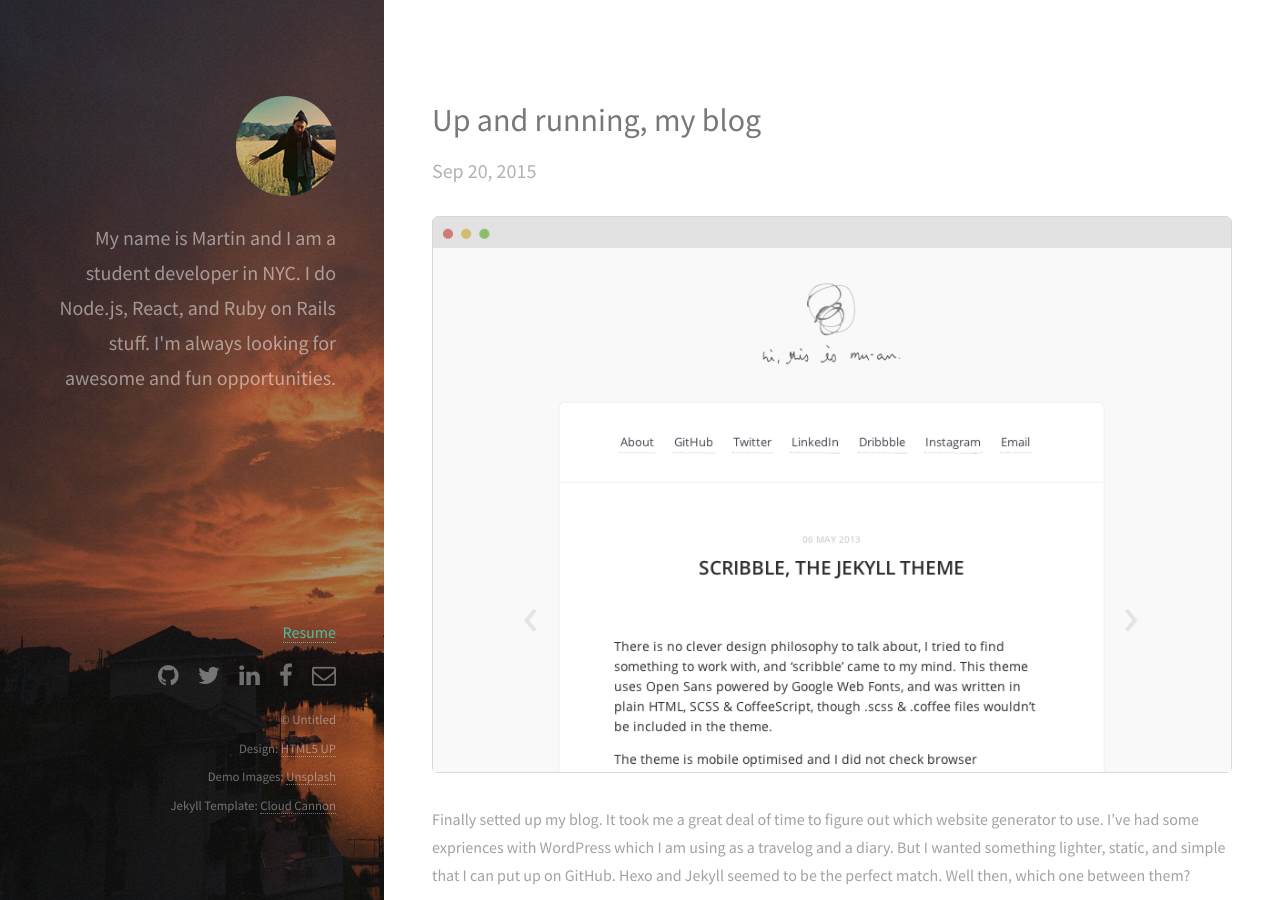
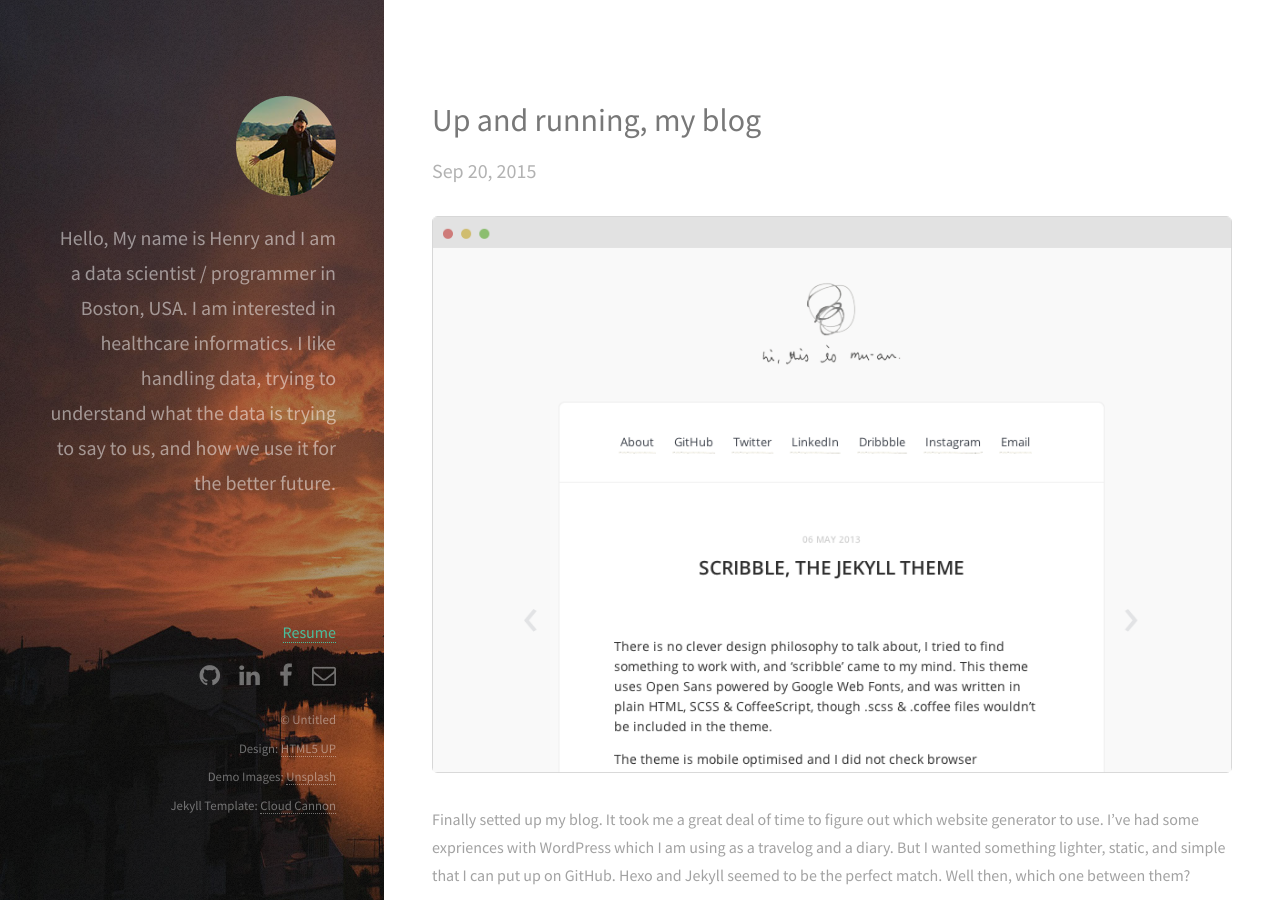
Before and after one commit to hy1001/hy1001.github.io, a Jekyll site: the page built from _posts/2015-09-20-up-and-running-my-blog.markdown, in a window 1280 px wide and 900 px high. Built offline with Jekyll 4.4.1, drawn with Linux system fonts in a browser that asks for light colours.

Commit message:
a little modification

```diff
--- a/_config.yml
+++ b/_config.yml
@@ -1,24 +1,24 @@
 # Site settings
 
-title: martinpark # Title of your site
-email: sp3005@nyu.edu # Your contant email
+title: henry_paik # Title of your site
+email: henry.paik@gmail.com # Your contant email
 
 description: > # this means to ignore newlines until "baseurl:"
   Write an awesome description for your new site here. You can edit this
   line in _config.yml. It will appear in your document head meta (for
   Google search results) and in your feed.xml site description.
 baseurl: "" # the subpath of your site, e.g. /blog/
-url: "http://outpark.github.io" # the base hostname & protocol for your site
+url: "http://hy1001.github.io" # the base hostname & protocol for your site
 
 # Social links.
 # Replace the word 'example' with your username if you want to include the icon in the left sidebar
 # Delete the word 'example' if you don't want to include the icon in the left sidebar
 
-twitter_username:     outpark  # Replace this with your Twitter username
-github_username:      outpark  # Replace this with your GitHub username
-linkedin_username:    seongsoonpark  # Replace this with your LinkedIn username
+#twitter_username:     outpark  # Replace this with your Twitter username
+github_username:      hy1001  # Replace this with your GitHub username
+linkedin_username:    hpaik  # Replace this with your LinkedIn username
 # google_plus_username: example  # Replace this with your Google+ username
-facebook_username:    martin.s.park.9  # Replace this with your Facebook username
+facebook_username:    henry.paik.9  # Replace this with your Facebook username
 # dribbble_username:    example  # Replace this with your Dribbble username
 
 # Build settings
--- a/_layouts/default.html
+++ b/_layouts/default.html
@@ -1,7 +1,7 @@
 <!DOCTYPE html>
 <html>
   	<head>
-  		<title>martin s park</title>
+  		<title>Henry Paik</title>
   		<meta http-equiv="content-type" content="text/html; charset=utf-8" />
   		<meta name="description" content="" />
   		<meta name="keywords" content="" />
@@ -21,10 +21,9 @@
 	<body id="top">
 
       <header id="header">
-          <a href="http://outpark.github.io/" class="image avatar"><img src="/images/avatar.jpg" alt="" /></a>
-          <h1>My name is Martin and I am a student developer in NYC.
-              I do Node.js, React, and Ruby on Rails stuff. I'm always looking for
-              awesome and fun opportunities.
+          <a href="http://hy1001.github.io/" class="image avatar"><img src="/images/avatar.jpg" alt="" /></a>
+          <h1>Hello, My name is Henry and I am a data scientist / programmer in Boston, USA.
+              I am interested in healthcare informatics. I like handling data, trying to understand what the data is trying to say to us, and how we use it for the better future.
           </h1>
       </header>
 
```
